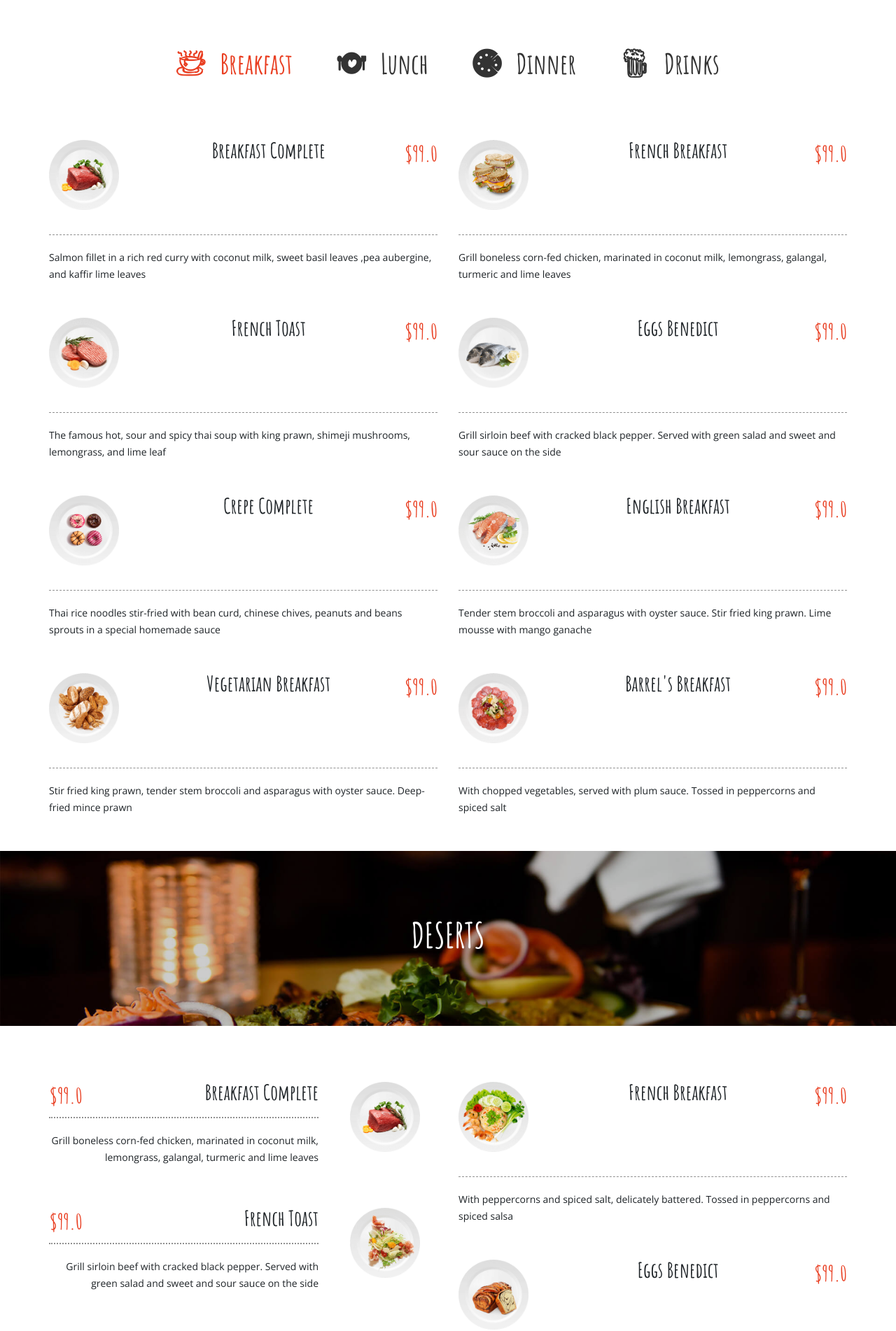
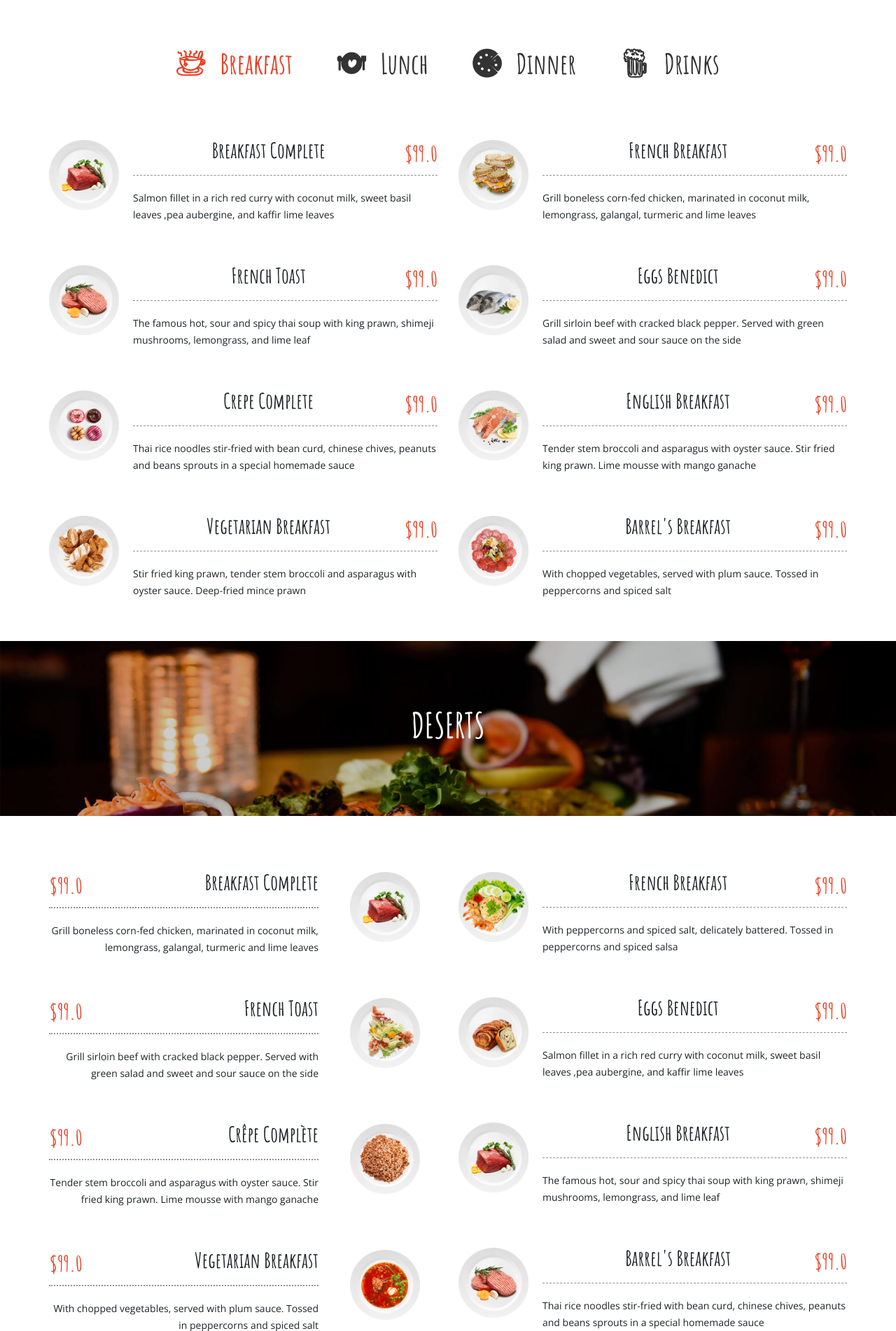
Before and after one commit to dennyjohnk/elzafoods-website, a PHP site: page /menu.html in a window 1280 px wide. Shown: the part 428-2330 px from the top of the page at 70% size. Run offline with PHP 8.4, Linux system fonts and the light colour scheme.

Commit message:
menu alignment fix

```diff
--- a/css/style.css
+++ b/css/style.css
@@ -819,6 +819,7 @@
 .menu-body.menu-left { text-align: left; }
 .menu-body.menu-left .menu-thumbnail { float: left; margin-right: 20px; width: 100px;  }
 .menu-body.menu-left .menu-details {
+    display: table-cell;
  }
 .menu-body.menu-left .menu-title { display: block; border-bottom: 1px dashed #909090; padding-bottom: 10px; text-align: center; }
 .menu-body.menu-left .menu-title h4 { display: inline-block; }
```
